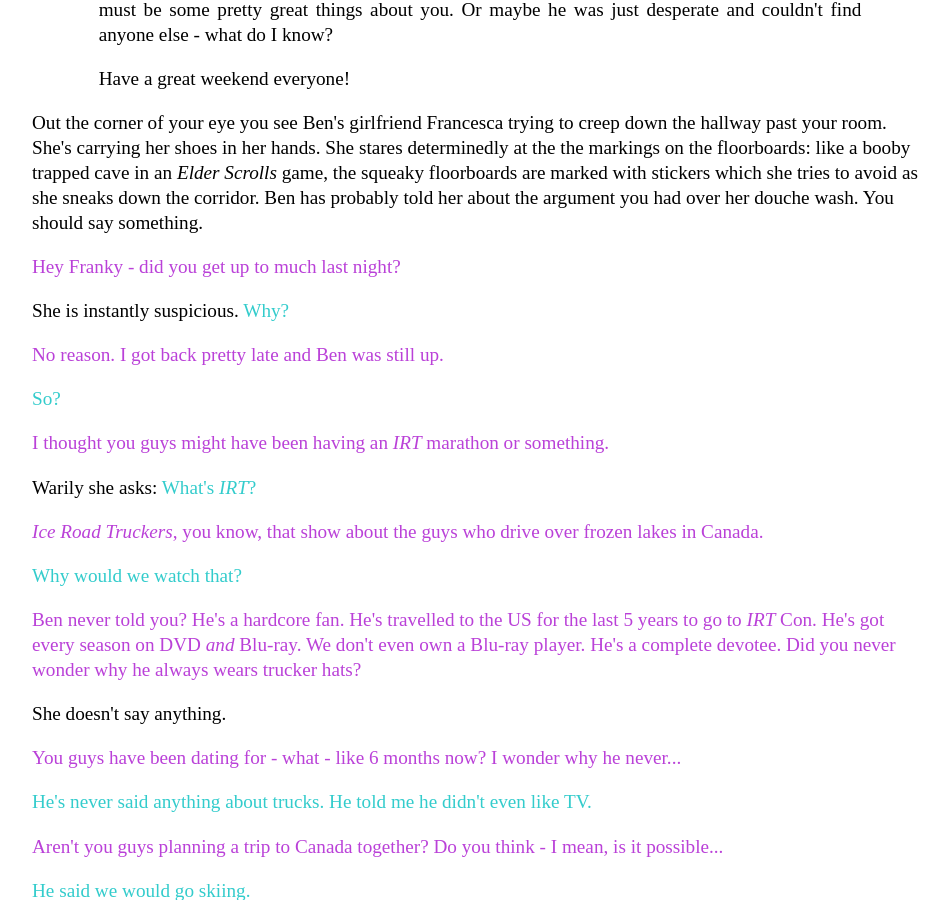
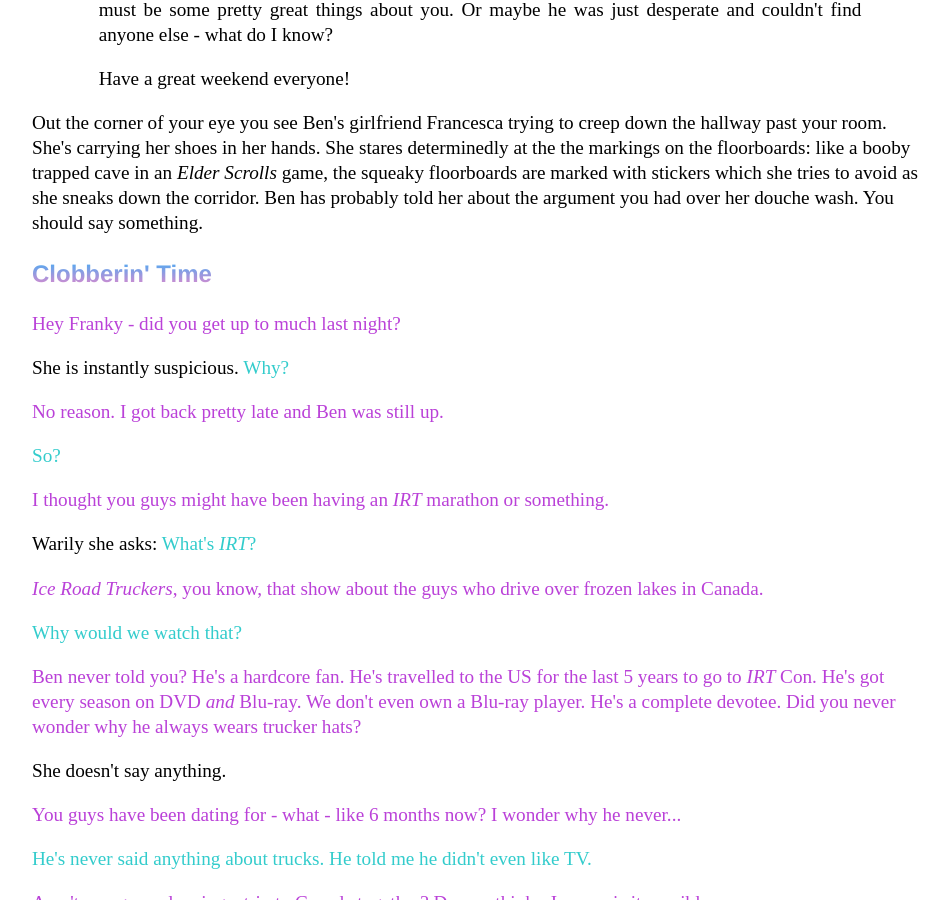
Before and after one commit to Pinelife/pinelife.github.io, a Jekyll site: the page built from Hellhole/Room7.html, in a window 1280 px wide and 900 px high, scrolled down 1186 px. Shown: the whole window, without its empty margins (160-1109 px from the left). Built offline with Jekyll 4.4.1, drawn with Linux system fonts in a browser that asks for light colours.

Commit message:
Update Room7.html

```diff
--- a/Hellhole/Room7.html
+++ b/Hellhole/Room7.html
@@ -60,6 +60,7 @@ __________
   an <i>Elder Scrolls</i> game, the squeaky floorboards are marked with stickers which she tries to avoid as she sneaks
   down the corridor. Ben has probably told her about the argument you had over her douche wash. You should say something.
 </p>
+<h3>Clobberin' Time</h3>
 <p class="lauria">
   Hey Franky - did you get up to much last night?
 </p>
```
